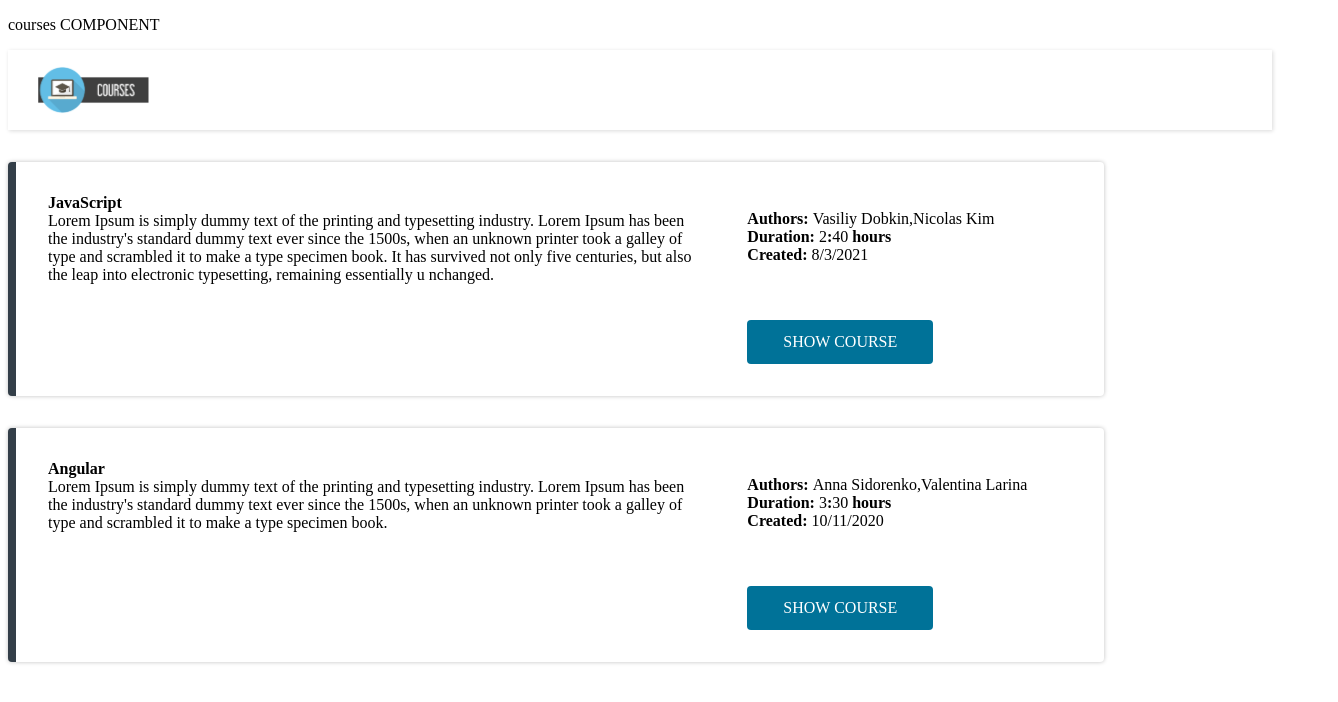
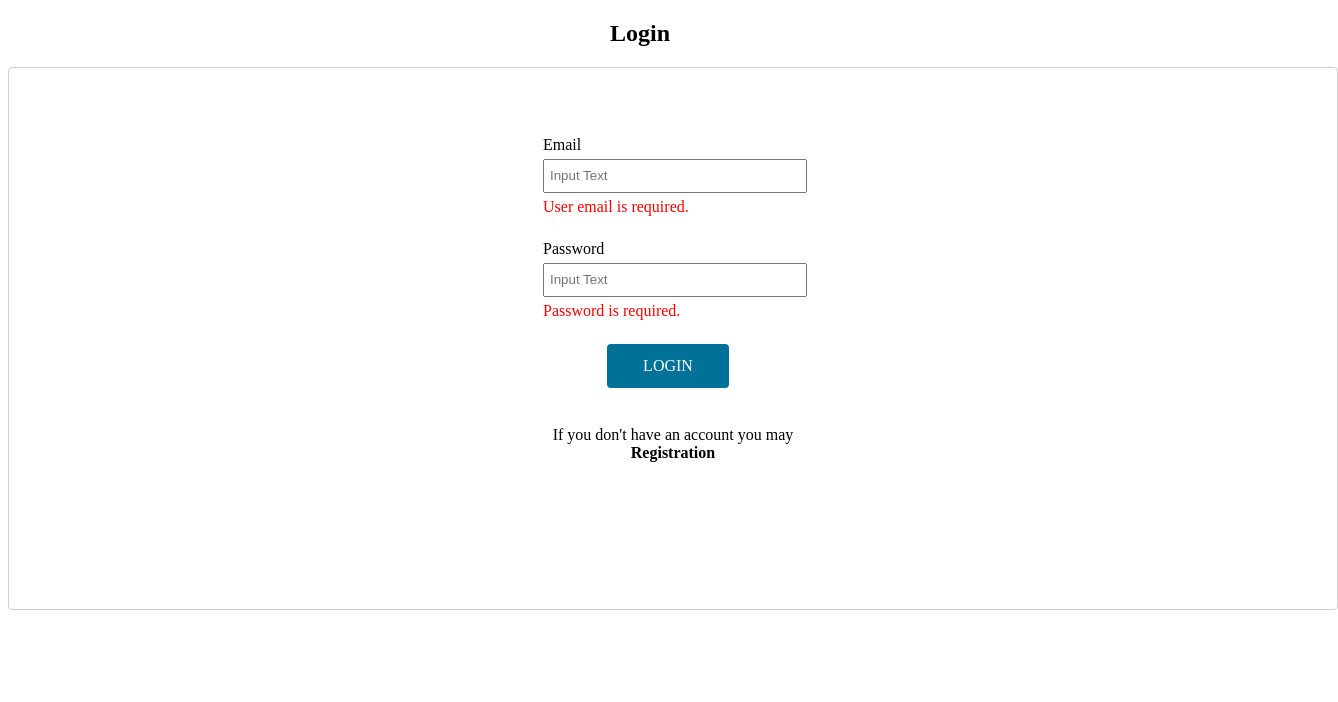
Before and after one commit to Applewhz/Angular-Module, an Angular app in the folder courses-app/: page / in a window 1280 px wide. Shown: the top 702 px of the page, 1338 px wide, since content can reach past the window. Built offline with nearby package versions, Linux system fonts and the light colour scheme.

Commit message:
module 3 task 2 completed

```diff
--- a/courses-app/src/app/app.component.html
+++ b/courses-app/src/app/app.component.html
@@ -1,2 +1,5 @@
-<app-courses>
-</app-courses>
+<!-- <app-courses>
+</app-courses> -->
+<app-login>
+
+</app-login>
--- a/courses-app/src/app/features/login/login.component.html
+++ b/courses-app/src/app/features/login/login.component.html
@@ -1 +1,2 @@
-<p>login works!</p>
+<!-- <p>login works!</p> -->
+<app-login-form></app-login-form>
--- a/courses-app/src/app/shared/components/login-form/login-form.component.html
+++ b/courses-app/src/app/shared/components/login-form/login-form.component.html
@@ -1,31 +1,59 @@
 <h2 class="text-align-center">Login</h2>
 <div class="app-plate">
+  <form (ngSubmit)="onSubmit(loginForm.value)" #loginForm="ngForm">
     <div class="login-form">
       <div>
         <div class="form__control">
-        <label for="email">Email</label>
+          <label class="input_label" for="email">Email</label>
           <input
+            class="form__control__input"
             type="text"
+            name="email"
             id="email"
-          placeholder="Input text"
+            placeholder="Input Text"
+            required
+            ngModel
+            appEmailValidator
+            #emailVar="ngModel"
+            [ngClass]="{'is-invalid': (emailVar.touched || emailVar.dirty) && !emailVar.valid }"
           />
+          <span class="invalid-feedback">
+            <span *ngIf="emailVar.hasError('required')">
+              User email is required.
+            </span>
+            <span *ngIf="emailVar.hasError('emailvalidator')">
+              Please provide a valid email address
+            </span>
+          </span>
         </div>
         <div class="form__control">
-        <label for="password">Password</label>
+          <label class="input_label" for="password">Password</label>
           <input
+            class="form__control__input"
             type="password"
+            name="password"
             id="password"
-          placeholder="Input text"
+            placeholder="Input Text"
+            required
+            ngModel
+            #passwordVar="ngModel"
+            [ngClass]="{'is-invalid': (passwordVar.touched || passwordVar.dirty) && !passwordVar.valid }"
             />
+          <span class="invalid-feedback">
+            <span *ngIf="passwordVar.hasError('required')">
+              Password is required.
+            </span>
+          </span>
         </div>
       </div>
       <div>
-      <div class="form__action">
-        <app-button></app-button>
+        <div class="login_button">
+          <app-button text="Login" type="submit" (btnClick)="onSubmit(loginForm.value)"></app-button>
         </div>
         <div class="form__text">
           If you don't have an account you may <strong>Registration</strong>
         </div>
       </div>
     </div>
+  </form>
 </div>
--- a/courses-app/src/app/shared/components/login-form/login-form.component.scss
+++ b/courses-app/src/app/shared/components/login-form/login-form.component.scss
@@ -7,3 +7,37 @@
   flex-direction: column;
   justify-content: space-between;
 }
+
+.form{
+  &__control {
+    flex: 1;
+    display: flex;
+    flex-direction: column;
+    &__input {
+      width: 250px;
+      height: 20px;
+      padding: 5px;
+      margin-bottom: 5px;
+    }
+  }
+}
+
+.invalid-feedback {
+  color: red;
+}
+
+.is-invalid {
+  border: red 2px solid;
+}
+
+.login_button {
+  width: 250px;
+  flex: 1;
+  display: flex;
+  align-items: center;
+  flex-direction: column;
+}
+
+.input_label {
+  margin-bottom: 5px;
+}
--- a/courses-app/src/app/shared/components/login-form/login-form.component.ts
+++ b/courses-app/src/app/shared/components/login-form/login-form.component.ts
@@ -1,9 +1,33 @@
-import { Component } from '@angular/core';
+import { Component, OnInit } from '@angular/core';
+import { NgForm } from '@angular/forms';
 
 @Component({
   selector: 'app-login-form',
   templateUrl: './login-form.component.html',
   styleUrls: ['./login-form.component.scss'],
 })
-export class LoginFormComponent {
+export class LoginFormComponent implements OnInit {
+
+  errorMessage!: string;
+
+  constructor() { }
+
+  ngOnInit() {
+  }
+
+  login(loginForm: NgForm) {
+    if (loginForm && loginForm.valid) {
+      const userEmail = loginForm.form.value.userEmail;
+      const password = loginForm.form.value.password;
+      alert('Welcome..!!');
+      console.log(userEmail, password);
+    } else {
+      this.errorMessage = 'Please enter a user email and password.';
+    }
+  }
+
+  onSubmit(value:any) {
+    // this.submitted = true
+    console.log(value)
+  }
 }
--- a/courses-app/src/app/shared/directive/email-validator.directive.ts
+++ b/courses-app/src/app/shared/directive/email-validator.directive.ts
@@ -1,5 +1,5 @@
 import { Directive } from '@angular/core';
-import { AbstractControl, NG_VALIDATORS, ValidationErrors, Validator } from '@angular/forms';
+import { AbstractControl, FormControl, NG_VALIDATORS, ValidationErrors, Validator, ValidatorFn } from '@angular/forms';
 import { createEmailValidation } from '../utils/EmailValidator';
 
 @Directive({
@@ -12,7 +12,13 @@ import { createEmailValidation } from '../utils/EmailValidator';
 })
 export class EmailValidatorDirective implements Validator{
 
-  validate(control: AbstractControl): ValidationErrors | null {
+  validator: ValidatorFn;
+
+  constructor() {
+    this.validator = createEmailValidation;
+  }
+
+  validate(control: FormControl): ValidationErrors | null {
     return createEmailValidation(control)
   }
 
--- a/courses-app/src/app/shared/utils/EmailValidator.ts
+++ b/courses-app/src/app/shared/utils/EmailValidator.ts
@@ -1,17 +1,18 @@
-import { AbstractControl, ValidationErrors, ValidatorFn } from "@angular/forms";
+import { AbstractControl, FormControl, ValidationErrors, ValidatorFn } from "@angular/forms";
 
 export const createEmailValidation: ValidatorFn = () => {
-    return (control:AbstractControl): ValidationErrors | null => {
-        const value = control.value
-
-        if(!value){
-            return null
+    return (control: FormControl) => {
+        if (control.value != null && control.value !== '') {
+          let isValid = /^[_a-z0-9]+(\.[_a-z0-9]+)*@[a-z0-9-]+(\.[a-z0-9-]+)*(\.[a-z]{2,4})$/.test(control.value);
+          if (isValid) {
+            return null;
+          } else {
+            return {
+              emailvalidator: { valid: false }
+            };
+          }
+        } else {
+          return null;
         }
-
-        //TODO
-        const validEmail = 'something'
-
-        return validEmail ? null : {emailValid: 'EMAIL IS NOT VALID'}
     }
-
 }
```
Lines whose indentation alone changed are shown as unchanged.
